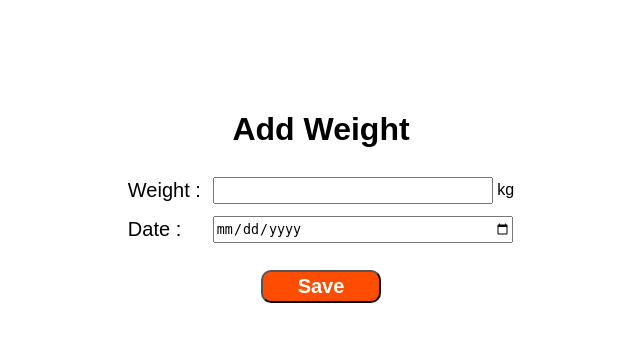
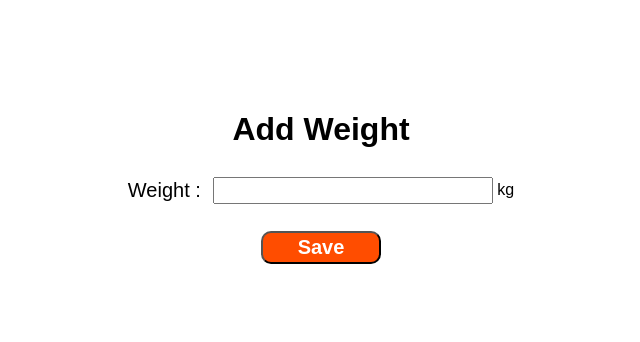
Before and after one commit to uiui881/OpenSoftwarePlatform, a PHP site: page /htdocs/add_weight_form.php?idx=1 in a window 1280 px wide. Shown: the top 342 px of the page, without its empty margins (319-959 px from the left). Run offline with PHP 8.4, Linux system fonts and the light colour scheme; a stand-in replaces the project's code that opens the database connection.

Commit message:
Update add_weight_form.php
오늘 몸무게만 입력하거나 수정할 수 있도록 변경
날짜 선택하는 칸 삭제

```diff
--- a/htdocs/add_weight_form.php
+++ b/htdocs/add_weight_form.php
@@ -18,27 +18,10 @@ $user_id = $_GET['idx'];
 <table style="margin-left:auto; margin-right:auto;">
     <tr><th colspan="2"><h1>Add Weight</h1></th></tr>
 	<tr><td style="font-size:20px; padding:5px;">Weight : </td><td style="padding:5px;"><input type ="text" style="height:20pt; width: 280px;" name="new_weight" required> kg</td></tr>
-    <tr><td style="font-size:20px; padding:5px;">Date : </td><td style="padding:5px;"><input type ="date" id="date_weight" name="new_date" min="2010-01-01" max="2021-01-01" style="height:20pt; width: 300px;" required></td></tr>
 	<tr><td colspan="2" style="padding-top: 20px; text-align:center; font-size:20px; ">
     <input type="submit" style="height:25pt; width: 120px;font-size:20px; font-weight: bold; background-color: #ff4d00  ; color:#ffffff; border-radius: 10px;" value="Save"></td></tr>
 </table>
 </form>
-<script>
-//날짜 선택시 오늘까지만 선택할 수 있도록 하는 코드(max = today)
-var today = new Date();
-var date = today.getDate();
-var month = today.getMonth()+1;
-var year = today.getFullYear();
- if(date<10){
-        date='0'+date
-    }
-    if(month<10){
-        month='0'+month
-    }
-
-today = year+'-'+month+'-'+date;
-document.getElementById("date_weight").setAttribute("max", today);
-</script>
 
 
 
```
